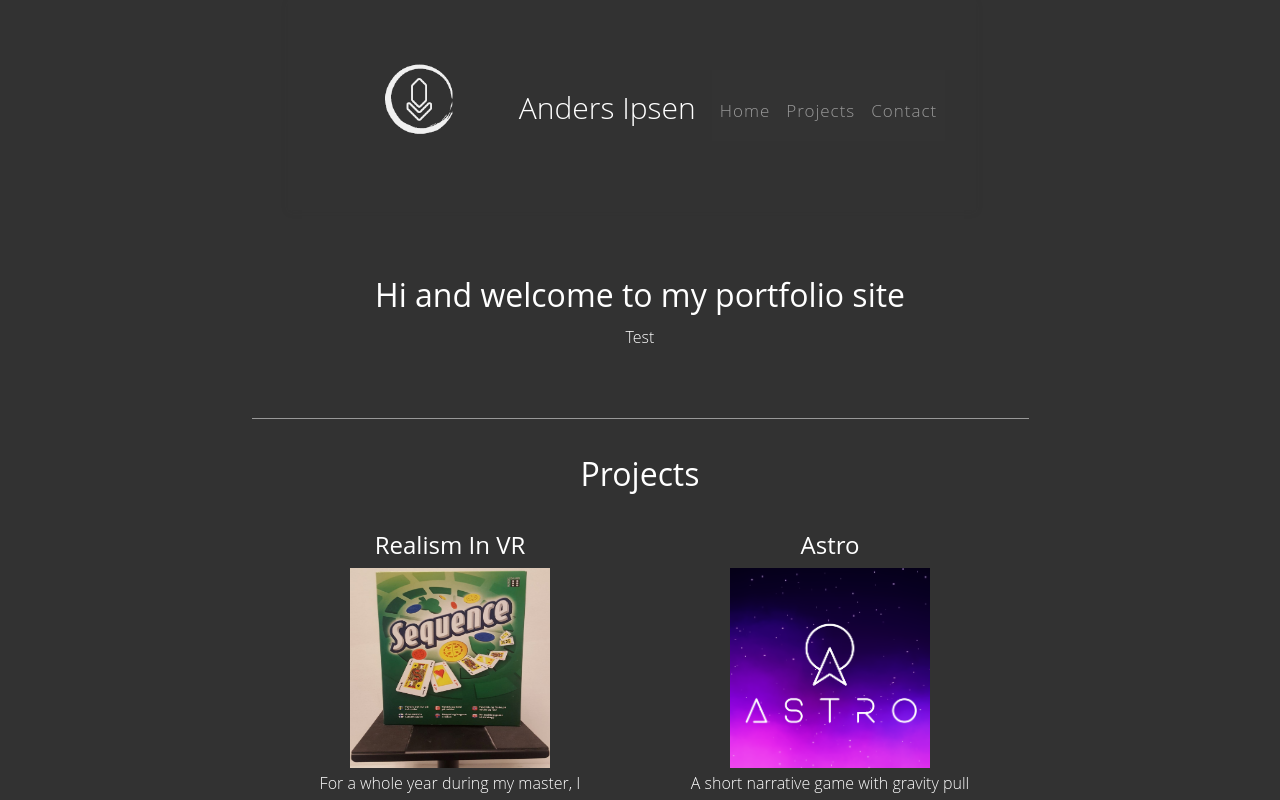
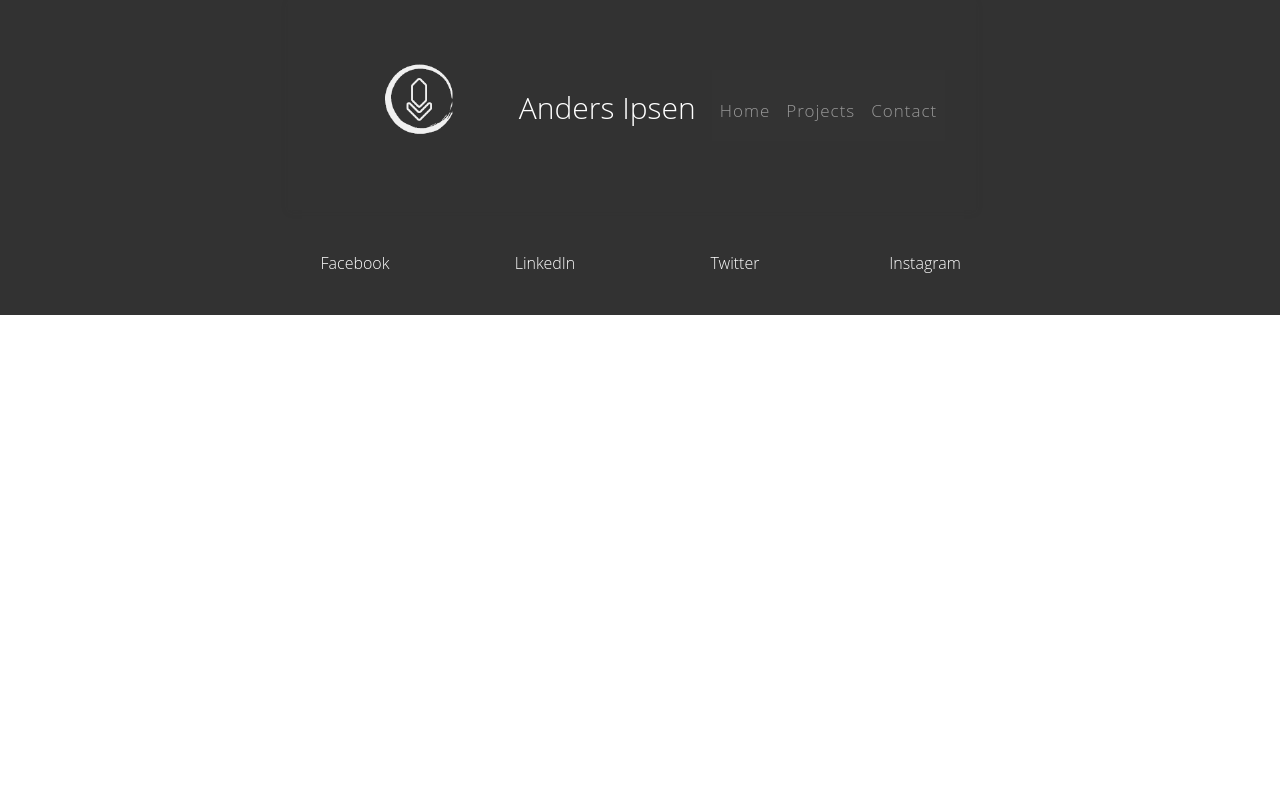
Before and after one commit to aipsen95/MySite, a React (Create React App) app: page / in a window 1280 px wide. Shown: the top 800 px of the page. Built offline with nearby package versions, Linux system fonts and the light colour scheme.

Commit message:
Make Routers Work Part 4

```diff
--- a/src/App.js
+++ b/src/App.js
@@ -17,10 +17,10 @@ function App() {
     <div className="App">
     <Navbar/>
      <div id="page-body">
-     <Route path="/" component={Homepage} exact/>
+     <Route path="/MySite/#" component={Homepage} exact/>
      <Route path="/MySite/projects" component={ProjectList} exact/>
-     <Route path="/contact" component={ContactPage} exact/>
-     <Route path="/page/:name" component={ProjectPages} exact/>
+     <Route path="/MySite/contact" component={ContactPage} exact/>
+     <Route path="/MySite/page/:name" component={ProjectPages} exact/>
      </div>
      <Footer/>
     </div>
--- a/src/navbar.js
+++ b/src/navbar.js
@@ -11,9 +11,9 @@ const myNavbar = () => (
                 <Navbar.Toggle aria-controls="basic-navbar-nav" />
                 <Navbar.Collapse id="responsive-navbar-nav">
                     <Nav className="mr-auto">
-                        <Nav.Link href="/">Home</Nav.Link>
-                        <Nav.Link href="/MySite/projects">Projects</Nav.Link>
-                        <Nav.Link href="/contact">Contact</Nav.Link>
+                        <Nav.Link href="/MySite/#">Home</Nav.Link>
+                        <Nav.Link href="/MySite/#projects">Projects</Nav.Link>
+                        <Nav.Link href="/MySite/#/contact">Contact</Nav.Link>
                     </Nav>
                 </Navbar.Collapse>
         </Container>
```
